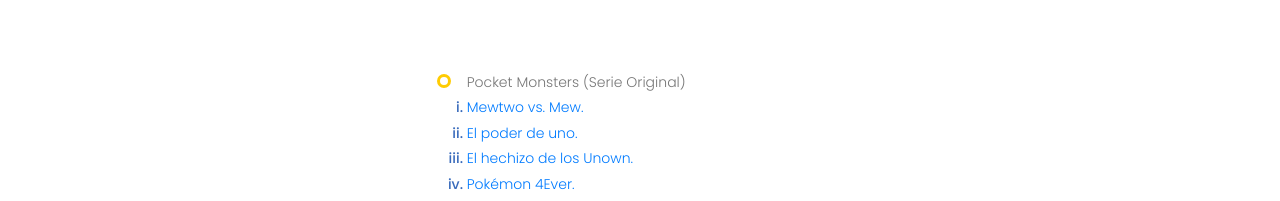
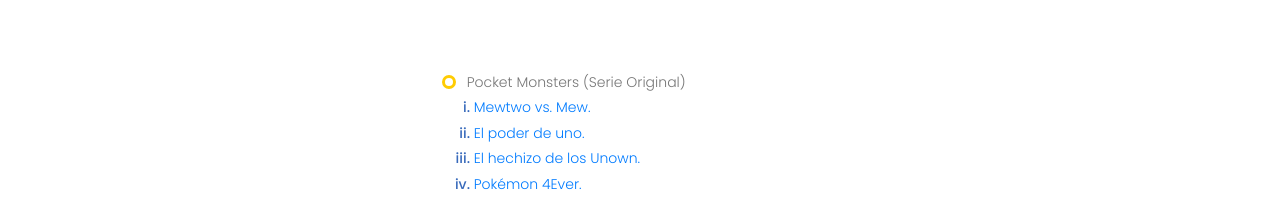
Before and after one commit to guillevr/proyecto_pagweb, a plain HTML site: page pokemon/peliculas.html in a window 1280 px wide. Shown: the part 748-949 px from the top of the page. Drawn offline with nearby package versions, Linux system fonts and the light colour scheme; files that its build step writes are made by us from their sources.

Commit message:
Pequeñas modificaciones.

```diff
--- a/pokemon/css/main.css
+++ b/pokemon/css/main.css
@@ -1202,7 +1202,10 @@ h1, h2, h3, h4, h5, h6 {
 }
 
 /*** Aqui cambias los atributos de la lista desordenada.
-En mi caso, solo le he cambiado el color del border. ***/
+En mi caso, he cambiado:
+- El color del border.
+- Los pixeles de top
+- He añadido "margin-left" ***/
 
 .unordered-list li:before {
   content: "";
@@ -1211,9 +1214,10 @@ En mi caso, solo le he cambiado el color del border. ***/
   height: 14px;
   border: 3px solid #FFCC03;
   background: #fff;
-  top: 4px;
+  top: 5px;
   left: 0;
   border-radius: 50%;
+  margin-left: 5px;
 }
 
 /*** ----------------------------- ***/
@@ -1249,10 +1253,12 @@ En mi caso, solo le he cambiado el color del border. ***/
 
 /*** Aqui cambias todos los atributos de la lista ordenada
 pero del estilo Lista en numeros romanos.
-En mi caso solo he cambiado el color***/
+En mi caso solo he cambiado:
+- El color
+- El margen de la izquierda ***/
 
 .ordered-list-roman li {
-  margin-left: 30px;
+  margin-left: 37px;
   list-style-type: lower-roman;
   color: #386abb;
   font-weight: 500;
```
Also changed, not shown: pokemon/peliculas.html (+4 -2 lines).
